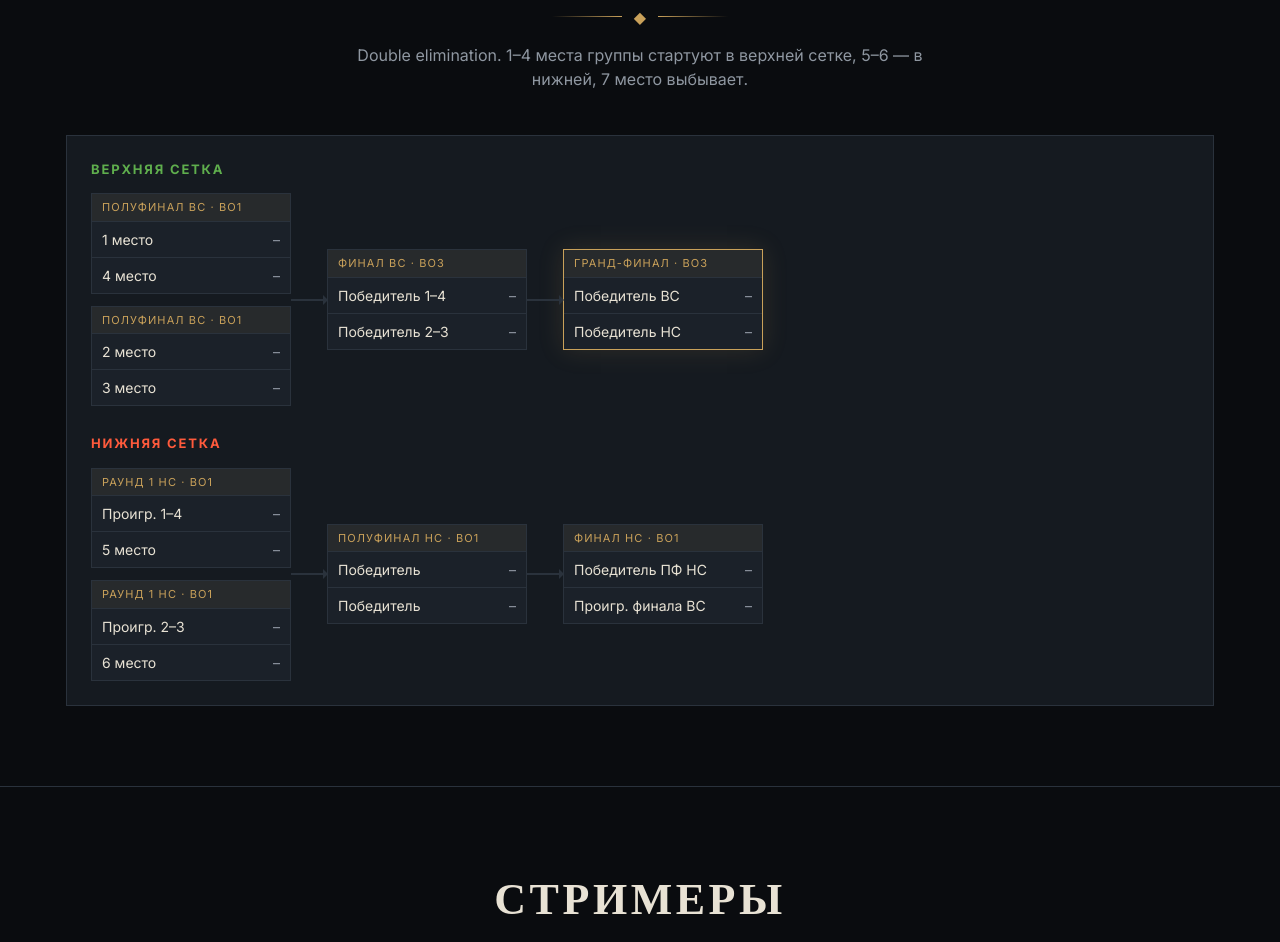
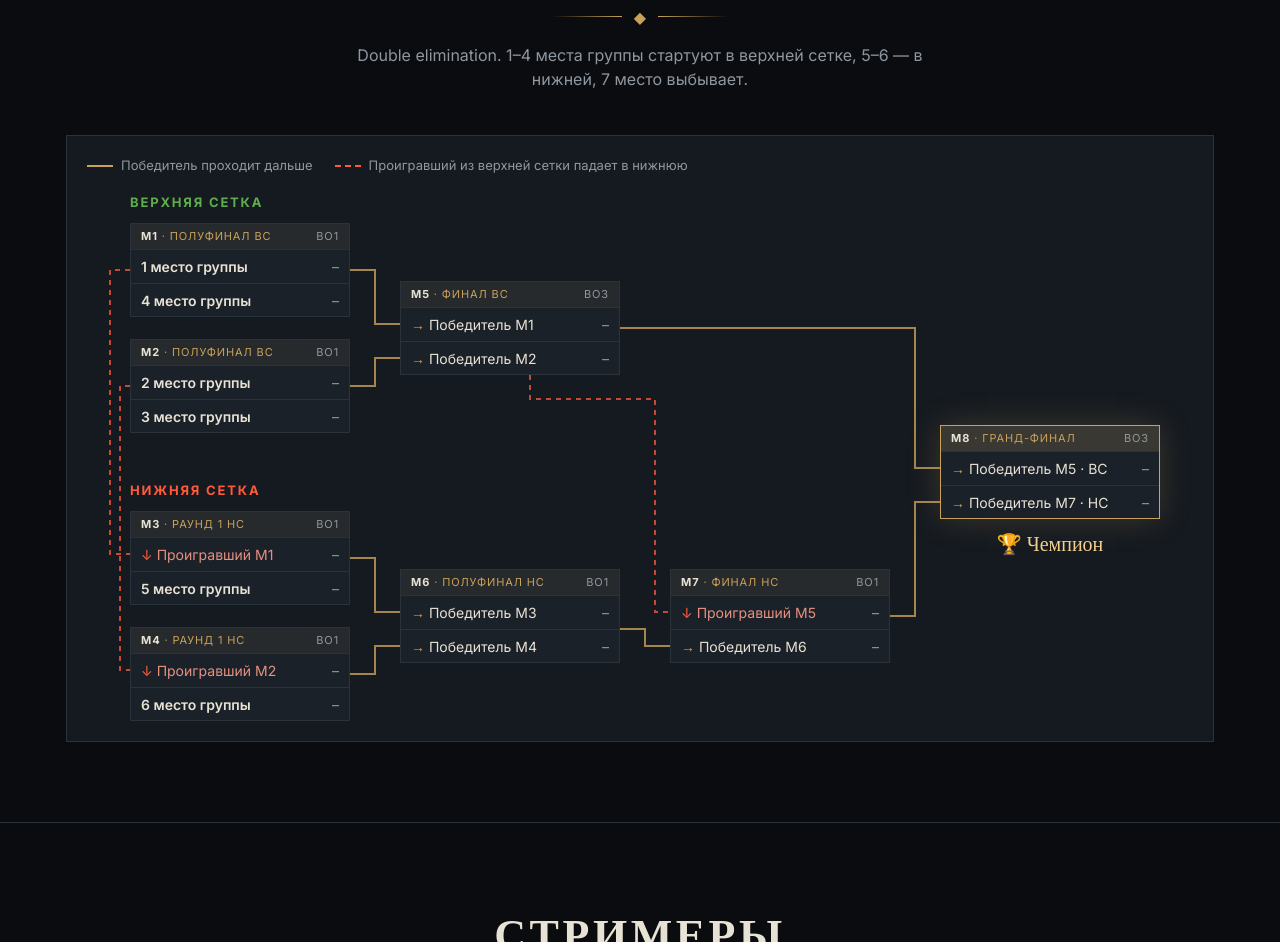
Before and after one commit to Darfik43/turich, a plain HTML site: page index.html in a window 1280 px wide. Shown: the part 3620-4562 px from the top of the page. Drawn offline with Linux system fonts and the light colour scheme; a web font is replaced by a local one.

Commit message:
Понятная сетка плей-офф: номера матчей, линии переходов, путь в гранд-финал
Co-Authored-By: Claude Opus 5.5 <noreply@anthropic.com>

```diff
--- a/index.html
+++ b/index.html
@@ -104,20 +104,34 @@
   .head p { color: var(--muted); margin: 14px auto 0; max-width: 620px; }
 
   /* ---------- playoff ---------- */
-  .bracket { background: var(--panel); border: 1px solid var(--line); padding: 24px; overflow-x: auto; }
-  .bracket h4 { margin: 0 0 14px; font-size: 13px; letter-spacing: .14em; text-transform: uppercase; }
-  .bracket h4.ub { color: var(--radiant); }
-  .bracket h4.lb { color: var(--dire-2); margin-top: 28px; }
-  .brow { display: flex; align-items: center; gap: 0; min-width: 760px; }
-  .bcol { display: flex; flex-direction: column; gap: 12px; }
-  .arrow { width: 36px; height: 2px; background: var(--line); position: relative; flex: none; }
-  .arrow::after { content: ""; position: absolute; right: -1px; top: -4px; border: 5px solid transparent; border-left-color: var(--line); border-right: 0; }
-  .match { width: 200px; background: var(--panel-2); border: 1px solid var(--line); font-size: 14px; }
-  .match .slot { display: flex; justify-content: space-between; padding: 7px 10px; }
-  .match .slot + .slot { border-top: 1px solid var(--line); }
-  .match .slot span:last-child { color: var(--muted); }
-  .match .label { font-size: 11px; text-transform: uppercase; letter-spacing: .1em; color: var(--gold); padding: 5px 10px; background: rgba(201,161,90,.07); border-bottom: 1px solid var(--line); }
-  .match.final { border-color: var(--gold); box-shadow: 0 0 24px rgba(201,161,90,.15); }
+  .bracket { background: var(--panel); border: 1px solid var(--line); padding: 20px 20px 16px; }
+  .bk-legend { display: flex; flex-wrap: wrap; gap: 8px 22px; font-size: 13px; color: var(--muted); margin-bottom: 14px; }
+  .bk-legend i { display: inline-block; width: 26px; height: 0; vertical-align: middle; margin-right: 8px; }
+  .lg-win { border-top: 2px solid var(--gold); }
+  .lg-lose { border-top: 2px dashed var(--dire-2); }
+  .bk-scroll { overflow-x: auto; padding-bottom: 6px; }
+  .bk { position: relative; width: 1080px; height: 530px; margin: 0 auto; }
+  .bk svg { position: absolute; inset: 0; width: 100%; height: 100%; overflow: visible; pointer-events: none; }
+  .bk-title { position: absolute; left: 30px; font-size: 13px; font-weight: 700; letter-spacing: .14em; text-transform: uppercase; }
+  .bk-title.ub { color: var(--radiant); top: 4px; }
+  .bk-title.lb { color: var(--dire-2); top: 292px; }
+  .m { position: absolute; width: 220px; background: var(--panel-2); border: 1px solid var(--line); font-size: 14px; }
+  .m .label { display: flex; justify-content: space-between; height: 26px; align-items: center; padding: 0 10px; font-size: 11px; text-transform: uppercase; letter-spacing: .08em; color: var(--gold); background: rgba(201,161,90,.07); border-bottom: 1px solid var(--line); }
+  .m .label b { color: var(--text); font-weight: 700; }
+  .m .label span:last-child { color: var(--muted); }
+  .m .slot { display: flex; justify-content: space-between; align-items: center; gap: 8px; height: 33px; padding: 0 10px; }
+  .m .slot + .slot { border-top: 1px solid var(--line); }
+  .m .slot .who { white-space: nowrap; overflow: hidden; text-overflow: ellipsis; }
+  .m .slot .sc { color: var(--muted); }
+  .m .slot.lose .who { color: #e7907f; }
+  .m .slot.lose .who::before { content: "↓ "; color: var(--dire-2); }
+  .m .slot.win .who::before { content: "→ "; color: var(--gold); }
+  .m .slot.seed .who { color: var(--text); font-weight: 600; }
+  .m.gf { border-color: var(--gold); box-shadow: 0 0 30px rgba(201,161,90,.22); }
+  .m.gf .label { background: rgba(201,161,90,.18); }
+  .champ { position: absolute; width: 220px; text-align: center; font-family: "Cormorant SC", serif; font-size: 20px; color: var(--gold-2); }
+  .bk-hint { display: none; margin-top: 8px; font-size: 12px; color: var(--muted); }
+  @media (max-width: 1140px) { .bk-hint { display: block; } }
 
   /* ---------- teams ---------- */
   .teams { display: grid; grid-template-columns: repeat(auto-fill, minmax(320px, 1fr)); gap: 18px; }
@@ -297,37 +311,12 @@
     </div>
 
     <div class="bracket">
-      <h4 class="ub">Верхняя сетка</h4>
-      <div class="brow">
-        <div class="bcol">
-          <div class="match"><div class="label">Полуфинал ВС · Bo1</div><div class="slot"><span>1 место</span><span>–</span></div><div class="slot"><span>4 место</span><span>–</span></div></div>
-          <div class="match"><div class="label">Полуфинал ВС · Bo1</div><div class="slot"><span>2 место</span><span>–</span></div><div class="slot"><span>3 место</span><span>–</span></div></div>
-        </div>
-        <div class="arrow"></div>
-        <div class="bcol">
-          <div class="match"><div class="label">Финал ВС · Bo3</div><div class="slot"><span>Победитель 1–4</span><span>–</span></div><div class="slot"><span>Победитель 2–3</span><span>–</span></div></div>
-        </div>
-        <div class="arrow"></div>
-        <div class="bcol">
-          <div class="match final"><div class="label">Гранд-финал · Bo3</div><div class="slot"><span>Победитель ВС</span><span>–</span></div><div class="slot"><span>Победитель НС</span><span>–</span></div></div>
-        </div>
+      <div class="bk-legend">
+        <span><i class="lg-win"></i>Победитель проходит дальше</span>
+        <span><i class="lg-lose"></i>Проигравший из верхней сетки падает в нижнюю</span>
       </div>
-
-      <h4 class="lb">Нижняя сетка</h4>
-      <div class="brow">
-        <div class="bcol">
-          <div class="match"><div class="label">Раунд 1 НС · Bo1</div><div class="slot"><span>Проигр. 1–4</span><span>–</span></div><div class="slot"><span>5 место</span><span>–</span></div></div>
-          <div class="match"><div class="label">Раунд 1 НС · Bo1</div><div class="slot"><span>Проигр. 2–3</span><span>–</span></div><div class="slot"><span>6 место</span><span>–</span></div></div>
-        </div>
-        <div class="arrow"></div>
-        <div class="bcol">
-          <div class="match"><div class="label">Полуфинал НС · Bo1</div><div class="slot"><span>Победитель</span><span>–</span></div><div class="slot"><span>Победитель</span><span>–</span></div></div>
-        </div>
-        <div class="arrow"></div>
-        <div class="bcol">
-          <div class="match"><div class="label">Финал НС · Bo1</div><div class="slot"><span>Победитель ПФ НС</span><span>–</span></div><div class="slot"><span>Проигр. финала ВС</span><span>–</span></div></div>
-        </div>
-      </div>
+      <div class="bk-scroll"><div class="bk" id="bk"></div></div>
+      <div class="bk-hint">Сетку можно листать вправо →</div>
     </div>
   </div>
 </section>
@@ -505,6 +494,43 @@ document.getElementById("rounds").innerHTML = ROUNDS.map((r, ri) => `
         <span class="b ${res === 2 ? "win" : ""}">${esc(TEAMS[b].name)}</span></div>`;
     }).join("")}
   </div>`).join("");
+// ---------------- плей-офф ----------------
+/* Сетка плей-офф. Когда станут известны участники, впиши название команды
+   вместо подсказки в who, а счёт — в sc. */
+const PLAYOFF = [
+  { id: "М1", t: "Полуфинал ВС", bo: "Bo1", x: 0,   y: 34,  s: [["1 место группы", "seed"], ["4 место группы", "seed"]] },
+  { id: "М2", t: "Полуфинал ВС", bo: "Bo1", x: 0,   y: 150, s: [["2 место группы", "seed"], ["3 место группы", "seed"]] },
+  { id: "М5", t: "Финал ВС",     bo: "Bo3", x: 270, y: 92,  s: [["Победитель М1", "win"], ["Победитель М2", "win"]] },
+  { id: "М3", t: "Раунд 1 НС",   bo: "Bo1", x: 0,   y: 322, s: [["Проигравший М1", "lose"], ["5 место группы", "seed"]] },
+  { id: "М4", t: "Раунд 1 НС",   bo: "Bo1", x: 0,   y: 438, s: [["Проигравший М2", "lose"], ["6 место группы", "seed"]] },
+  { id: "М6", t: "Полуфинал НС", bo: "Bo1", x: 270, y: 380, s: [["Победитель М3", "win"], ["Победитель М4", "win"]] },
+  { id: "М7", t: "Финал НС",     bo: "Bo1", x: 540, y: 380, s: [["Проигравший М5", "lose"], ["Победитель М6", "win"]] },
+  { id: "М8", t: "Гранд-финал",  bo: "Bo3", x: 810, y: 236, gf: true, s: [["Победитель М5 · ВС", "win"], ["Победитель М7 · НС", "win"]] },
+];
+(function renderBracket() {
+  const OX = 30; // отступ слева под линии проигравших
+  const win = "M220 81 H245 V135 H270 M220 197 H245 V169 H270" +       // М1,М2 -> М5
+              " M220 369 H245 V423 H270 M220 485 H245 V457 H270" +      // М3,М4 -> М6
+              " M490 440 H515 V457 H540" +                              // М6 -> М7
+              " M490 139 H785 V279 H810 M760 427 H785 V313 H810";       // М5,М7 -> гранд-финал
+  const lose = "M0 81 H-20 V365 H0 M0 197 H-10 V481 H0" +              // М1 -> М3, М2 -> М4
+               " M400 186 V210 H525 V423 H540";                         // М5 -> М7
+  const box = m => `<div class="m ${m.gf ? "gf" : ""}" style="left:${m.x + OX}px;top:${m.y}px">
+      <div class="label"><span><b>${m.id}</b> · ${m.t}</span><span>${m.bo}</span></div>
+      ${m.s.map(([who, kind, sc]) => `<div class="slot ${kind}"><span class="who">${esc(who)}</span><span class="sc">${sc ?? "–"}</span></div>`).join("")}
+    </div>`;
+  document.getElementById("bk").innerHTML = `
+    <svg viewBox="0 0 1080 530" aria-hidden="true">
+      <g transform="translate(${OX},0)" fill="none" stroke-width="2">
+        <path d="${lose}" stroke="var(--dire-2)" stroke-dasharray="5 5" opacity=".75"/>
+        <path d="${win}" stroke="var(--gold)" opacity=".8"/>
+      </g>
+    </svg>
+    <div class="bk-title ub">Верхняя сетка</div>
+    <div class="bk-title lb">Нижняя сетка</div>
+    ${PLAYOFF.map(box).join("")}
+    <div class="champ" style="left:${810 + OX}px;top:${236 + 104}px">🏆 Чемпион</div>`;
+})();
 </script>
 </body>
 </html>
```
